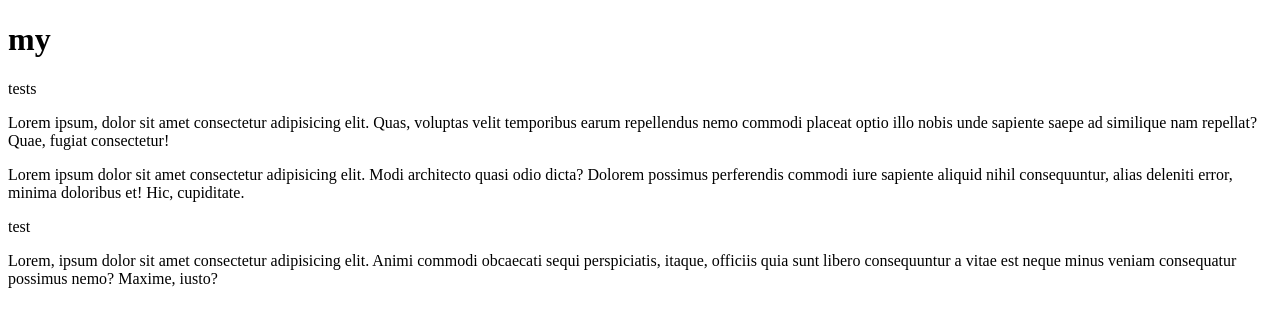
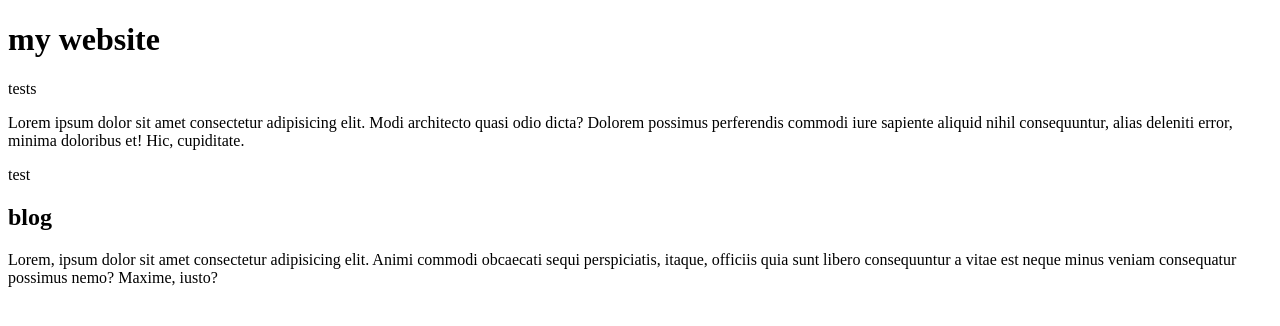
Before and after one commit to pHewx/test, a plain HTML site: page index.html in a window 1280 px wide. Drawn offline with Linux system fonts and the light colour scheme.

Commit message:
edited index.html

```diff
--- a/index.html
+++ b/index.html
@@ -8,15 +8,14 @@
 </head>
 
 <body>
-    <h1>my</h1>
+    <h1>my website</h1>
     <p>tests</p>
-    <p>Lorem ipsum, dolor sit amet consectetur adipisicing elit. Quas, voluptas velit temporibus earum repellendus nemo
-        commodi placeat optio illo nobis unde sapiente saepe ad similique nam repellat? Quae, fugiat consectetur!</p>
+
     <p>Lorem ipsum dolor sit amet consectetur adipisicing elit. Modi architecto quasi odio dicta? Dolorem possimus
         perferendis commodi iure sapiente aliquid nihil consequuntur, alias deleniti error, minima doloribus et! Hic,
         cupiditate.</p>
     <span>test</span>
-    <img src="" alt="">
+    <h2>blog</h2>
     <p>Lorem, ipsum dolor sit amet consectetur adipisicing elit. Animi commodi obcaecati sequi perspiciatis, itaque,
         officiis quia sunt libero consequuntur a vitae est neque minus veniam consequatur possimus nemo? Maxime, iusto?
     </p>
```
